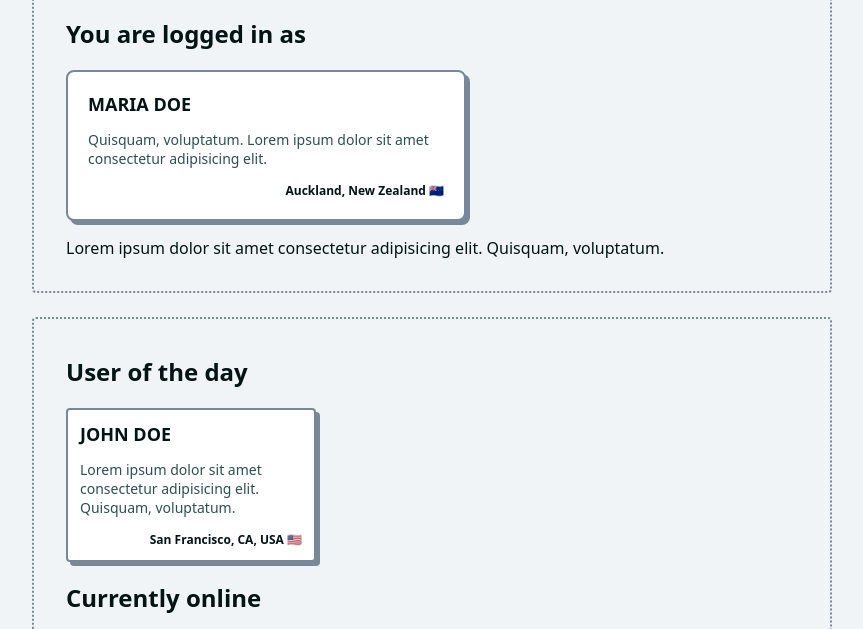
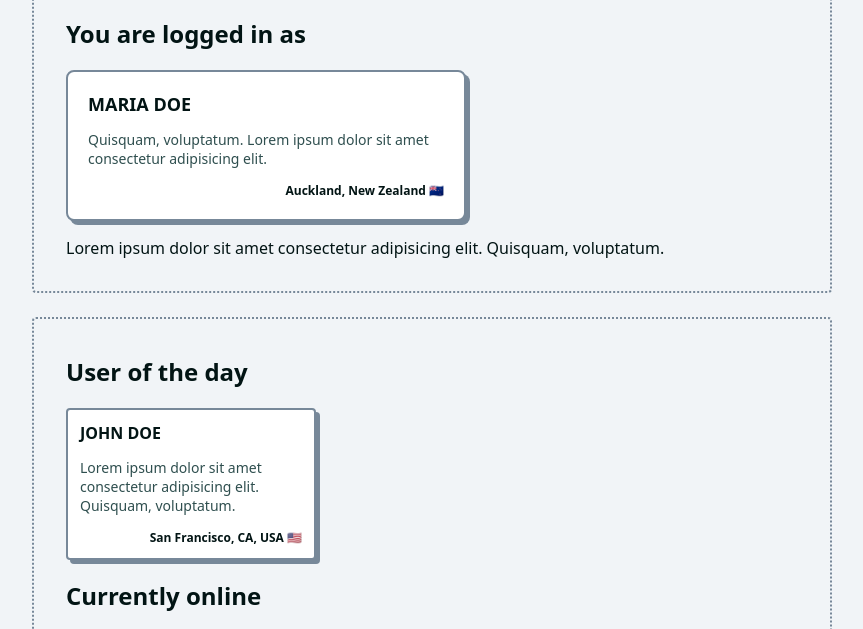
Before and after one commit to YannicWoywod/web-challenges, a website: page css-basics/css-basics_combined-users/index.html in a window 1280 px wide. Shown: the part 153-782 px from the top of the page, without its empty margins (208-1071 px from the left). Drawn offline with Linux system fonts and the light colour scheme.

Commit message:
reduce font-size of the name in aside

```diff
--- a/css-basics/css-basics_combined-users/css/styles.css
+++ b/css-basics/css-basics_combined-users/css/styles.css
@@ -69,6 +69,10 @@
   padding: 12px;
   border-radius: 4px;
 }
+
+aside .name {
+  font-size: 16px;
+}
 /*
   Part 1
 
```
